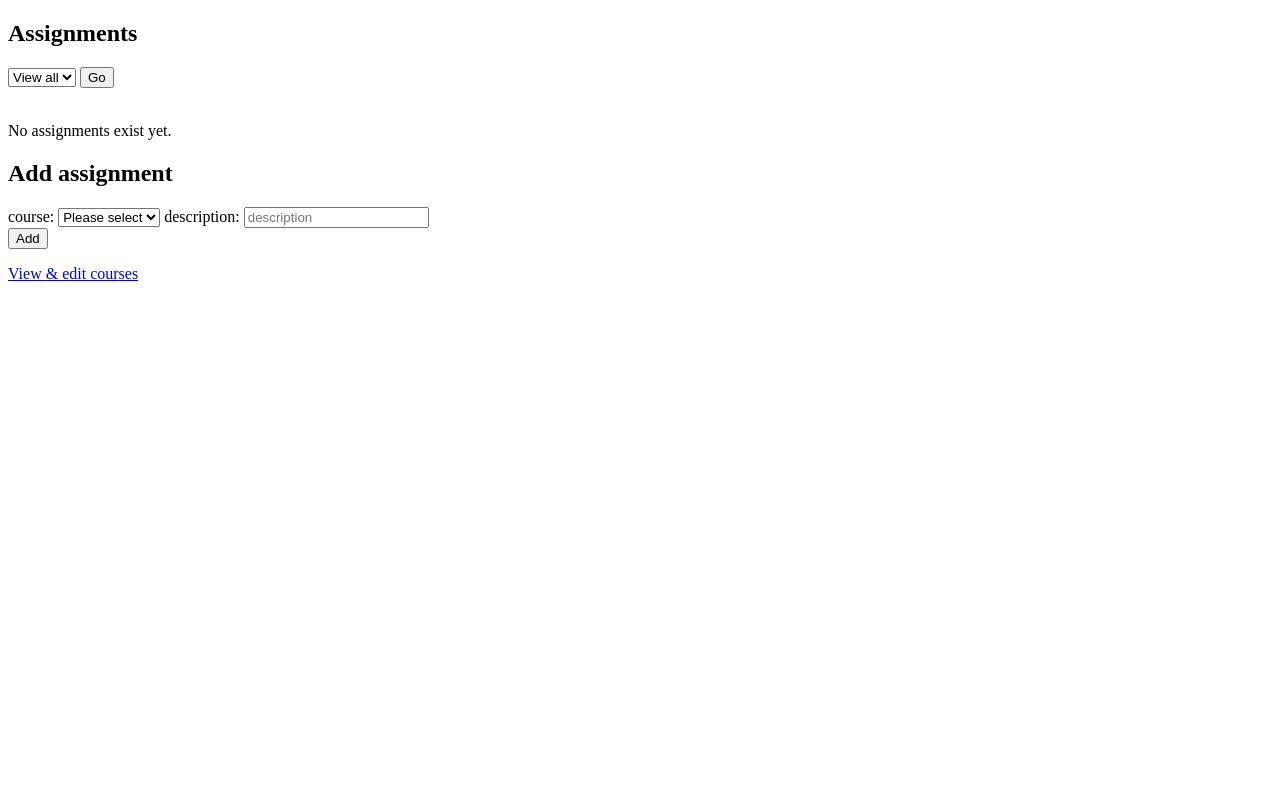
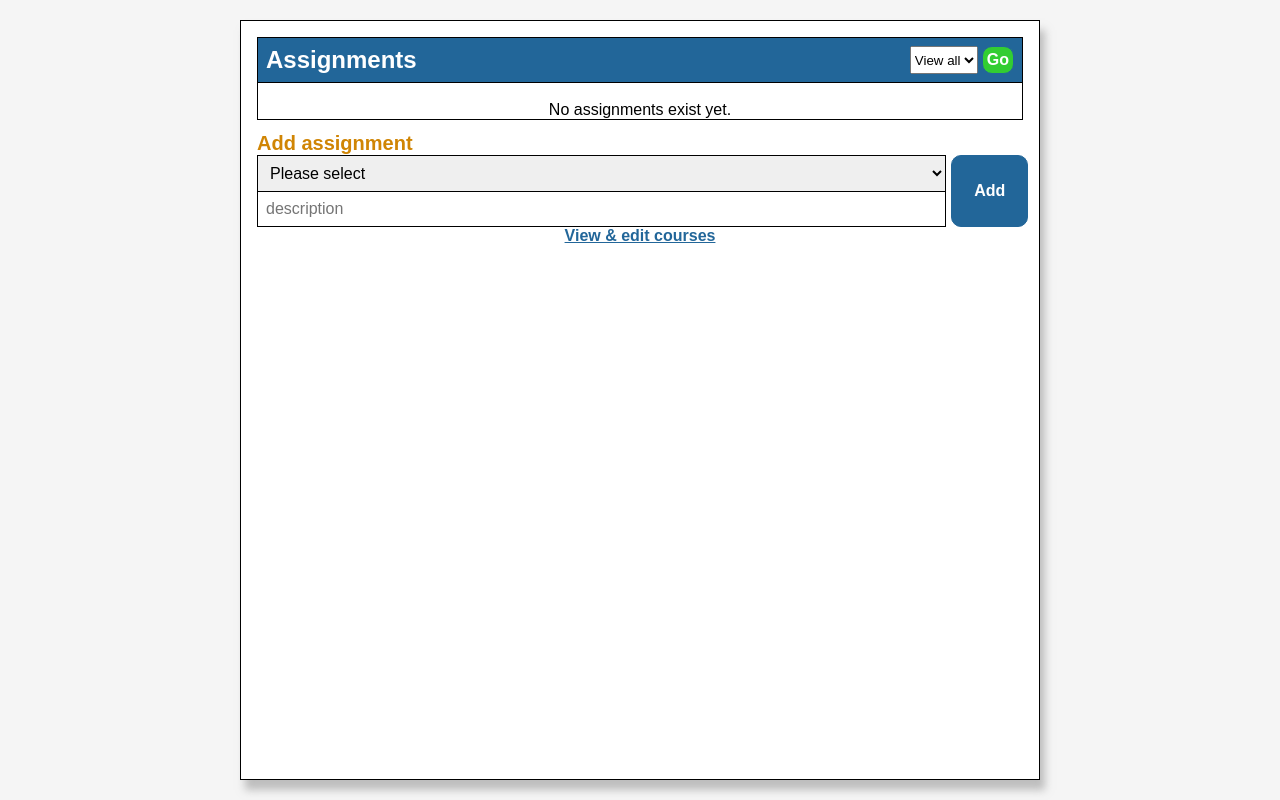
Before and after one commit to vvnoah/assignment-tracker, a PHP site: page / in a window 1280 px wide. Run offline with PHP 8.4, Linux system fonts and the light colour scheme; data that the repository does not hold is empty.

Commit message:
closes #23 added styling

```diff
--- /dev/null
+++ b/sass/_add.scss
@@ -0,0 +1,66 @@
+.add > h2 {
+    color: $link-hover;
+    font-size: 1.25rem;
+}
+
+.add__form {
+    width: 100%;
+    display: grid;
+    grid-template-columns: 80% 20%;
+    column-gap: 5px;
+    @include mq(600px){
+        grid-template-columns: 90% 10%;
+    }
+}
+
+.add__form label {
+    position: absolute;
+    left: -10000px; // This hides the label offscreen, but screenreaders can still read it.
+}
+
+.add__inputs {
+    grid-column-start: 1;
+    grid-column-end: 2;
+    display: flex;
+    justify-content: flex-start;
+    flex-direction: column;
+}
+
+.add__inputs > input,
+.add__inputs > select {
+    font-size: 1rem;
+    padding: 0.5rem;
+    border: 1px solid $border-color;
+}
+
+.add__inputs > select {
+    border-bottom: none;
+}
+
+.add__add_item {
+    grid-column-start: 2;
+    grid-column-end: 3;
+    @include flexCenter;
+}
+
+.add_button {
+    height: 100%;
+    width: 100%;
+    color: $inverse-font-color;
+    font-size: 1rem;
+    background-color: $header-color;
+    border: 1px solid $header-color;
+    border-radius: 10px;
+    padding: 0.25rem;
+    outline: none;
+}
+
+.add_button:focus,
+.add_button:hover {
+    box-shadow: 5px 2px 4px $shadow-color;
+}
+
+.add_button:active {
+    transform: (1px 2px);
+    box-shadow: 1px 1px 0 $font-color;
+}
--- /dev/null
+++ b/sass/_base.scss
@@ -0,0 +1,52 @@
+// CSS reset
+* {
+    margin: 0;
+    padding: 0;
+    box-sizing: border-box;
+}
+
+html {
+    font-size: 16px;
+    font-family: Arial, Helvetica, sans-serif;
+    color: $font-color;
+}
+
+body {
+    background-color: $body-bg;
+    min-height: 100vh;
+    @include flexCenter;
+}
+
+.main {
+    background-color: $main-bg;
+    width: 100%;
+    max-width: 800px;
+    min-height: 100vh;
+    padding: 1rem;
+    overflow-y: hidden;;
+    @include flexStart;
+    flex-direction: column;
+    @include mq(800px){
+        min-height: 95vh;
+        max-height: 95vh;
+        border: 1px solid $border-color;
+        box-shadow: 5px 10px 8px $shadow-color;
+    }
+}
+
+section {
+    width: 100%;
+}
+
+a {
+    color: $link-color;
+    font-weight: bold;
+}
+
+a:hover {
+    color: $link-hover;
+}
+
+.bold {
+    font-weight: bold;
+}
--- /dev/null
+++ b/sass/_colors.scss
@@ -0,0 +1,11 @@
+$body-bg: whitesmoke;
+$main-bg: #fff;
+$border-color: #000;
+$shadow-color: rgba(136, 136, 136, 0.5);
+$header-color: #226699;
+$link-color: #226699;
+$link-hover: #d08504;
+$remove-button: orangered;
+$font-color: #000;
+$inverse-font-color: #fff;
+$go-button: limegreen;
--- /dev/null
+++ b/sass/_list.scss
@@ -0,0 +1,82 @@
+.list {
+    width: 100%;
+    max-height: 70vh;
+    overflow-y: scroll;
+    overflow-x: hidden;
+    margin-bottom: 0.75rem;
+    border: 1px solid $border-color;
+    @include flexStart;
+    flex-direction: column;
+    position: relative;
+    @include mq(400px){
+        max-height: 75vh;
+    }
+}
+
+.list__row {
+    width: 100%;
+    max-width: 100%;
+    border-bottom: 1px solid $border-color;
+    @include flexStart;
+    flex-direction: row;
+}
+
+.list__row:last-child {
+    border: none;
+}
+
+.list__header {
+    width: 100%;
+    padding: 0.5em;
+    position: sticky;
+    top: 0;
+    background-color: $header-color;
+    color: $inverse-font-color;
+    font-weight: bold;
+    flex-grow: 1;
+    display: flex;
+    flex-direction: column;
+    justify-content: space-between;
+    @include mq(768px){
+        flex-direction: row;
+    }
+}
+
+.list__header h1 {
+    font-size: 1.5rem;
+}
+
+.list__header_select {
+    display: flex;
+    justify-content: flex-start;
+    margin-left: 1rem;
+}
+
+.list__header_select button {
+    background-color: $go-button;
+    margin-left: 0.25rem;
+}
+
+.list__item {
+    flex-grow: 1;
+    padding: 0.5rem;
+}
+
+.list__remove_item {
+    @include flexCenter;
+}
+
+.remove_button {
+    height: 100%;
+    width: 100%;
+    font-size: 1rem;
+    background: transparent;
+    border: none;
+    padding-right: 0.5rem;
+    outline: none;
+}
+
+.remove_button:focus,
+.remove_button:hover {
+    text-shadow: 2px 2px 5px $shadow-color;
+}
--- /dev/null
+++ b/sass/_mixins.scss
@@ -0,0 +1,17 @@
+@mixin flexCenter {
+    display: flex;
+    justify-content: center;
+    align-items: center;
+}
+
+@mixin flexStart {
+    display: flex;
+    justify-content: flex-start;
+    align-items: center;
+}
+
+@mixin mq($size) {
+    @media only screen and (min-width: $size){
+        @content;
+    }
+}
--- /dev/null
+++ b/sass/main.scss
@@ -0,0 +1,5 @@
+@import "colors";
+@import "mixins";
+@import "base";
+@import "list";
+@import "add";
--- a/views/assignments-list.php
+++ b/views/assignments-list.php
@@ -27,13 +27,13 @@
                     <p class="bold"><?php echo $assignment['course_name'] ?></p>
                     <p><?php echo $assignment['assignment_description'] ?></p>
                 </div>
-            </div>
-            <div class="list__remove_item">
-                <form action="." method="post">
-                    <input type="hidden" name="action" value="delete_assignment">
-                    <input type="hidden" name="assignment_id" value="<?php echo $assignment['assignment_id'] ?>">
-                    <button class="remove_button">Delete</button>
-                </form>
+                <div class="list__remove_item">
+                    <form action="." method="post">
+                        <input type="hidden" name="action" value="delete_assignment">
+                        <input type="hidden" name="assignment_id" value="<?php echo $assignment['assignment_id'] ?>">
+                        <button class="remove_button">❌</button>
+                    </form>
+                </div>
             </div>
         <?php } ?>
     <?php } else if ($course_id) { ?>
--- a/views/courses-list.php
+++ b/views/courses-list.php
@@ -14,7 +14,7 @@
                     <form action="." method="post">
                         <input type="hidden" name="action" value="delete_course">
                         <input type="hidden" name="course_id" value="<?php echo $course['course_id'] ?>">
-                        <button class="remove_button">Delete</button>
+                        <button class="remove_button">❌</button>
                     </form>
                 </div>
             </div>
--- a/views/header.php
+++ b/views/header.php
@@ -2,6 +2,7 @@
 <html>
     <head>
         <meta charset="UTF-8">
+        <link rel="stylesheet" href="views/css/main.min.css">
         <title>Assignment Tracker</title>
     </head>
     <body>
```
Also changed, not shown: views/css/main.min.css (added, +1 -0 lines), 1 other file.
